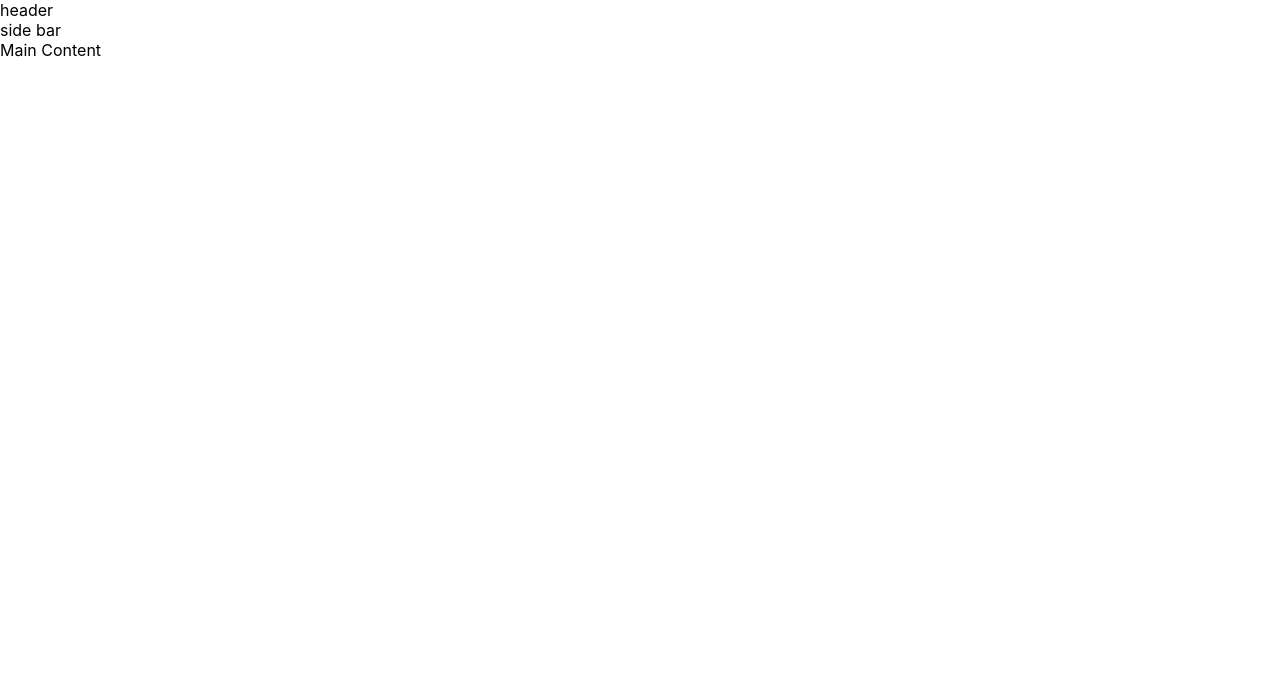
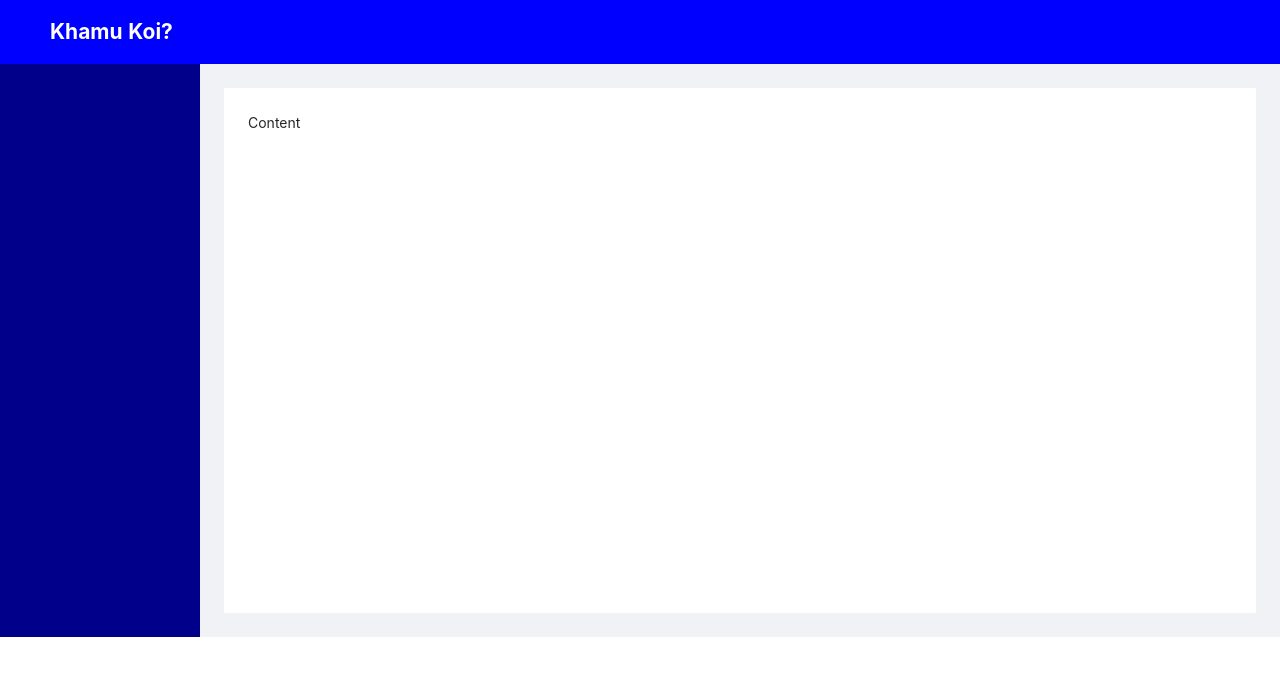
Before and after one commit to AshikShuvo/restaurant-around-me-ts, a React (Create React App) app: page / in a window 1280 px wide. Shown: the top 676 px of the page. Built offline with nearby package versions, Linux system fonts and the light colour scheme.

Commit message:
setting up navbar sidebar main content

```diff
--- a/src/App.tsx
+++ b/src/App.tsx
@@ -1,5 +1,6 @@
 import React,{FC} from 'react';
 import Home from './Page/Home';
+import 'antd/dist/antd.css';
 
 const App:FC=()=> {
   return <Home/>;
--- a/src/Component/UI/MainContent.tsx
+++ b/src/Component/UI/MainContent.tsx
@@ -1,10 +1,19 @@
+import { Layout} from 'antd';
 import React from 'react'
-
+const {Content}=Layout;
 const MainContent:React.FC = () => {
     return (
-        <div>
-            Main Content
-        </div>
+        <Content
+
+            style={{
+                padding: 24,
+                margin: 0,
+                minHeight: 280,
+                backgroundColor:'#fff'
+            }}
+            >
+            Content
+            </Content>
     )
 }
 
--- a/src/Component/UI/TheHeader.tsx
+++ b/src/Component/UI/TheHeader.tsx
@@ -1,10 +1,16 @@
+import { Layout } from 'antd';
 import React from 'react'
-
+const {Header}=Layout;
 const TheHeader:React.FC = () => {
     return (
-        <div>
-            header
-        </div>
+        <Header
+        className="header"
+        style={{
+            backgroundColor:"#0000FF",
+        }}
+        >
+            <h2 style={{color:'#fff'}}><strong>Khamu Koi?</strong></h2>
+        </Header>
     )
 }
 
--- a/src/Component/UI/TheSideBar.tsx
+++ b/src/Component/UI/TheSideBar.tsx
@@ -1,11 +1,20 @@
-import React from 'react'
+import { Layout} from 'antd';
+import React from 'react';
+const {Sider}=Layout;
 
 const TheSideBar:React.FC = () => {
     return (
-        <div>
-            side bar
-        </div>
+        <Sider
+            style={{
+                overflow: 'auto',
+                height: '573px',
+                left: 0,
+                backgroundColor:'	#00008B'
+            }}
+        >
+      </Sider>
     )
+
 }
 
 export default TheSideBar
--- a/src/Page/Home.tsx
+++ b/src/Page/Home.tsx
@@ -1,17 +1,21 @@
 import React, { FC } from 'react'
-import { Layout } from 'antd';
-import TheHeader from '../Component/UI/TheHeader';
-import TheSideBar from '../Component/UI/TheSideBar';
-import MainContent from '../Component/UI/MainContent';
+ import TheHeader from '../Component/UI/TheHeader';
+ import TheSideBar from '../Component/UI/TheSideBar';
+import { Layout} from 'antd';
+ import MainContent from '../Component/UI/MainContent';
+
+
 const Home:FC = () => {
     return (
         <Layout>
-            <TheHeader />
-            <Layout>
-                <TheSideBar/>
+        <TheHeader/>
+        <Layout>
+            <TheSideBar/>
+            <Layout style={{ padding: '0 24px 24px', marginTop:24 }}>
                 <MainContent/>
             </Layout>
         </Layout>
+      </Layout>
     )
 }
 
```
